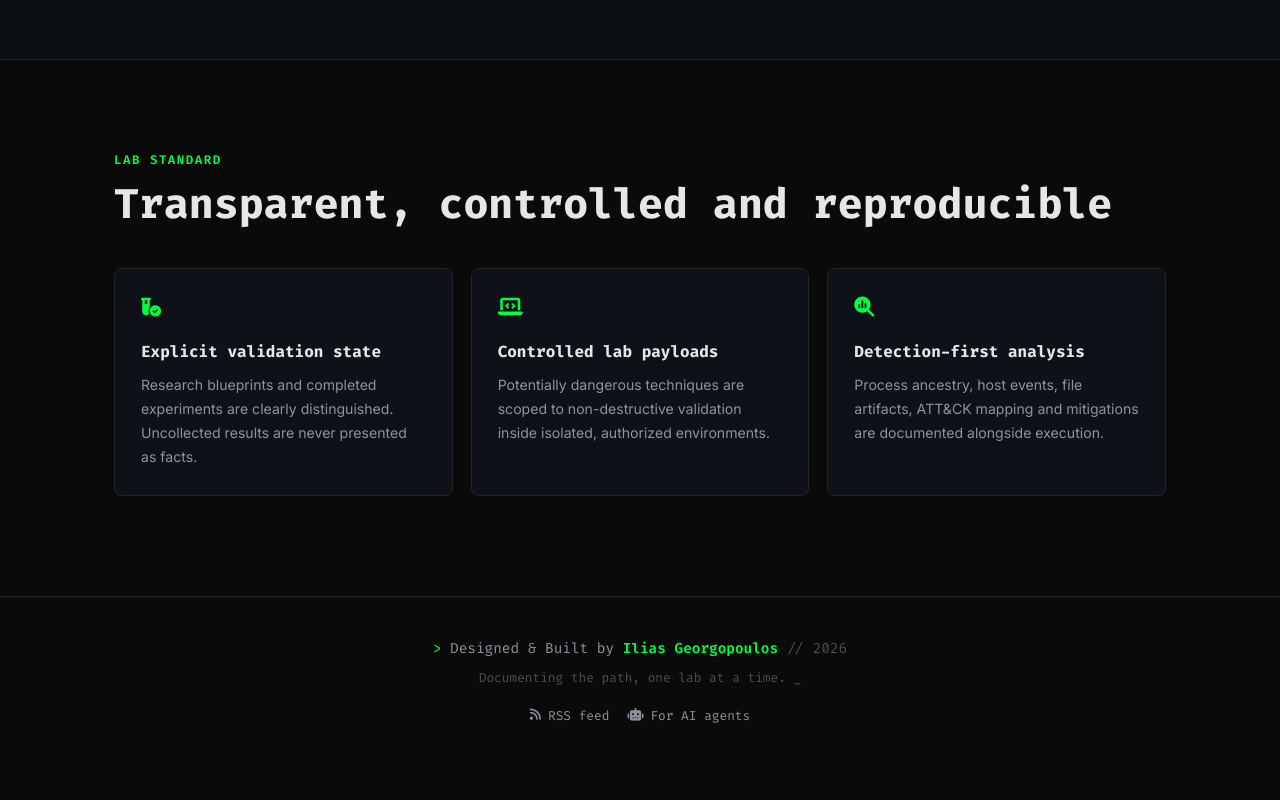
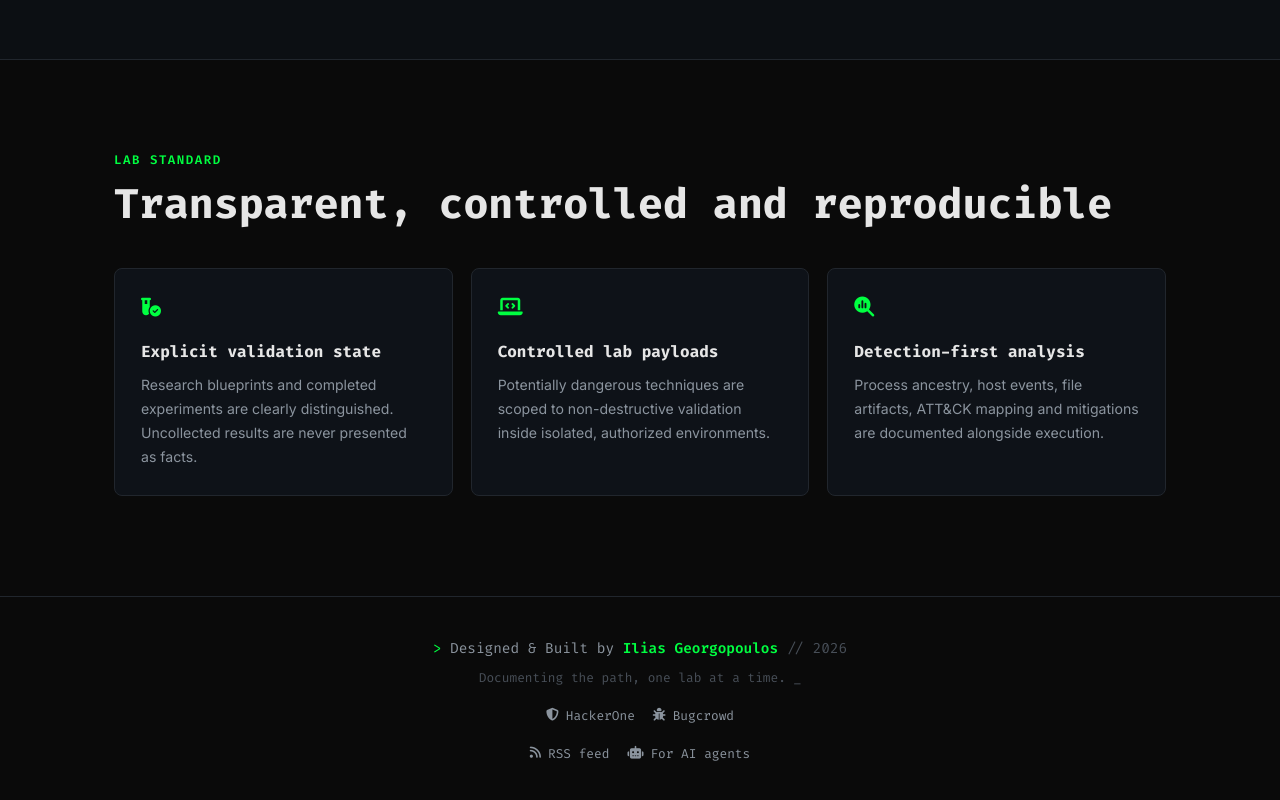
Before and after one commit to Ilias1988/portfolio, an Astro site: page /labs in a window 1280 px wide. Shown: the part 2789-3589 px from the top of the page. Before the commit the page ends 3556 px from the top, so only its background shows below. Built offline with nearby package versions, Linux system fonts and the light colour scheme; Astro itself is replaced by a stand-in of ours.

Commit message:
Add bug bounty profile links to footer

```diff
--- /dev/null
+++ b/src/components/BugBountyProfileLinks.astro
@@ -0,0 +1,8 @@
+<nav class="footer-links" aria-label="Bug bounty profiles">
+  <a href="https://hackerone.com/ilias1988" target="_blank" rel="noopener noreferrer">
+    <i class="fas fa-shield-halved" aria-hidden="true"></i> HackerOne
+  </a>
+  <a href="https://bugcrowd.com/h/Ilias1988" target="_blank" rel="noopener noreferrer">
+    <i class="fas fa-bug" aria-hidden="true"></i> Bugcrowd
+  </a>
+</nav>
--- a/src/components/SiteFooter.astro
+++ b/src/components/SiteFooter.astro
@@ -1,4 +1,6 @@
 ---
+import BugBountyProfileLinks from './BugBountyProfileLinks.astro';
+
 const year = new Date().getFullYear();
 ---
 
@@ -11,6 +13,7 @@ const year = new Date().getFullYear();
         <span class="footer-year">// {year}</span>
       </p>
       <p class="footer-subtext">Documenting the path, one lab at a time. <span class="blink">_</span></p>
+      <BugBountyProfileLinks />
       <nav class="footer-links" aria-label="Machine-readable resources">
         <a href="/rss.xml"><i class="fas fa-rss" aria-hidden="true"></i> RSS feed</a>
         <a href="/llms.txt"><i class="fas fa-robot" aria-hidden="true"></i> For AI agents</a>
--- a/src/pages/index.astro
+++ b/src/pages/index.astro
@@ -1,5 +1,6 @@
 ---
 import { getCollection } from 'astro:content';
+import BugBountyProfileLinks from '../components/BugBountyProfileLinks.astro';
 import CloudflareAnalytics from '../components/CloudflareAnalytics.astro';
 import '../styles/portfolio.css';
 
@@ -1771,6 +1772,7 @@ const featuredLab = publicLabs.find(({ data }) => data.featured) ?? publicLabs[0
                     <span class="footer-year">// 2026</span>
                 </p>
                 <p class="footer-subtext">Stay safe in cyberspace. <span class="blink">_</span></p>
+                <BugBountyProfileLinks />
                 <nav class="footer-links" aria-label="Machine-readable resources">
                     <a href="/rss.xml"><i class="fas fa-rss" aria-hidden="true"></i> RSS feed</a>
                     <a href="/llms.txt"><i class="fas fa-robot" aria-hidden="true"></i> For AI agents</a>
```
